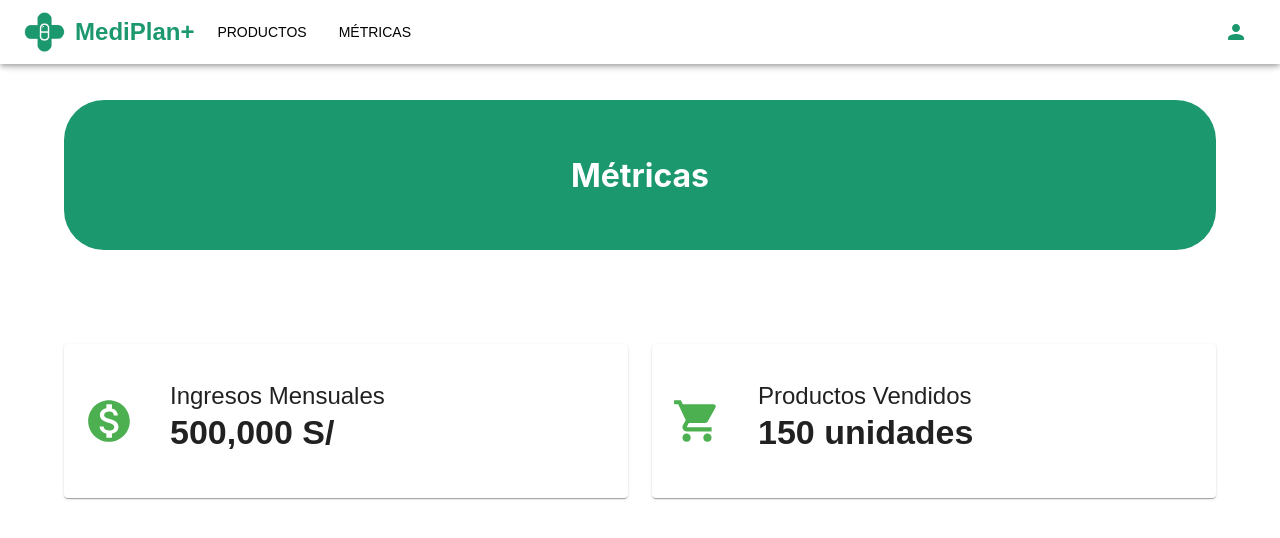
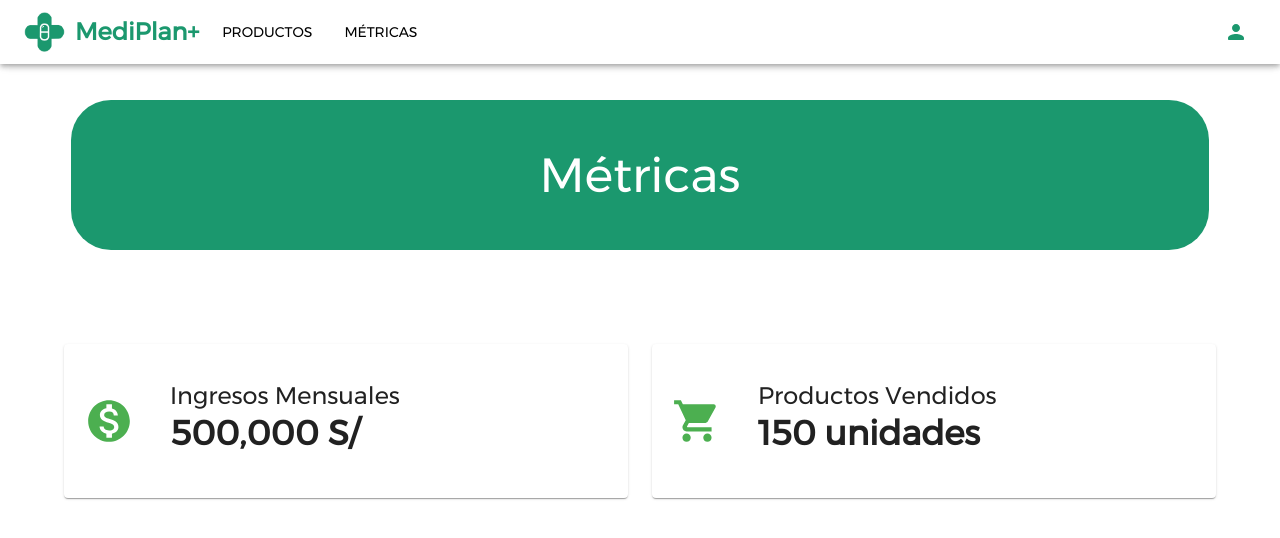
Before and after one commit to MarceCZ/SOFT2_TrabajoIntegrador, a React (Create React App) app: page /metricsbusiness in a window 1280 px wide. Shown: the top 538 px of the page. Built offline with nearby package versions, Linux system fonts and the light colour scheme; no server answers.

Commit message:
set global font

```diff
--- a/src/App.css
+++ b/src/App.css
@@ -36,19 +36,3 @@
     transform: rotate(360deg);
   }
 }
-
-@font-face {
-  font-family: 'Gontserrat';
-  src: url('./fonts/GontserratRegular.ttf') format('truetype')
-}
-
-
-* {
-  font-family: 'Gontserrat' !important;
-}
-
-body {
-  margin: 0;
-  overflow-x: hidden;
-  font-family: 'Gontserrat', sans-serif;
-}
--- a/src/components/BusinessHeader.jsx
+++ b/src/components/BusinessHeader.jsx
@@ -31,7 +31,6 @@ const BusinessHeader = () => {
               variant="h5"
               sx={{
                 fontWeight: 'bold',
-                fontFamily: 'Gontserrat, sans-serif',
               }}
             >
               MediPlan+
--- a/src/components/Header.jsx
+++ b/src/components/Header.jsx
@@ -43,7 +43,6 @@ const Header = () => {
               variant="h5"
               sx={{
                 fontWeight: 'bold',
-                fontFamily: 'Gontserrat, sans-serif',
               }}
             >
               MediPlan+
--- a/src/index.css
+++ b/src/index.css
@@ -1,13 +1,4 @@
-body {
-  margin: 0;
-  font-family: -apple-system, BlinkMacSystemFont, 'Segoe UI', 'Roboto', 'Oxygen',
-    'Ubuntu', 'Cantarell', 'Fira Sans', 'Droid Sans', 'Helvetica Neue',
-    sans-serif;
-  -webkit-font-smoothing: antialiased;
-  -moz-osx-font-smoothing: grayscale;
+@font-face {
+  font-family: 'Gontserrat';
+  src: url('./fonts/GontserratRegular.ttf') format('truetype')
 }
-
-code {
-  font-family: source-code-pro, Menlo, Monaco, Consolas, 'Courier New',
-    monospace;
-}
--- a/src/pages/BusinessMetricsPage.jsx
+++ b/src/pages/BusinessMetricsPage.jsx
@@ -1,5 +1,5 @@
 import BusinessHeader from '../components/BusinessHeader';
-import { Container,Box, Grid, Toolbar } from '@mui/material';
+import { Container,Box, Grid, Toolbar, Typography } from '@mui/material';
 import * as React from 'react';
 import { useState, useEffect } from 'react';
 import MonetizationOnIcon from '@mui/icons-material/MonetizationOn';
@@ -44,8 +44,8 @@ const BusinessMetricsPage = () => {
           margin: '0 auto',
           borderRadius: '40px',
         }}
-      ><h1 style={{ textAlign: 'center', margin: 0}}>Métricas</h1 >
-      <h4 style={{ textAlign: 'center', margin: 0}}>{nombreBotica}</h4 >
+      ><Typography variant='h3' sx={{ textAlign: 'center', margin: 0}}>Métricas</Typography >
+      <Typography variant='h4' sx={{ textAlign: 'center', margin: 0}}>{nombreBotica}</Typography >
       </Box>
       <Toolbar/>
         <Container sx={{ display: 'flex', flexDirection: 'column', mt: '30px', mb: '50px' }}>
--- a/src/pages/BusinessProductsPage.jsx
+++ b/src/pages/BusinessProductsPage.jsx
@@ -1,5 +1,5 @@
 import BusinessHeader from '../components/BusinessHeader';
-import { Container, Box,} from '@mui/material';
+import { Container, Box, Typography} from '@mui/material';
 import * as React from 'react';
 import Button from '@mui/material/Button';
 import TablaProductos from '../components/ProductTable/TablaProducto';
@@ -81,8 +81,12 @@ const BusinessProductsPage = () => {
           margin: '0 auto',
           borderRadius: '40px',
         }}
-      ><h1 style={{ textAlign: 'center', margin: 0}}>Productos</h1 >
-      <h4 style={{ textAlign: 'center', margin: 0}}>{nombreBotica}</h4 >
+      ><Typography variant="h3" sx={{ textAlign: 'center', margin: 0 }}>
+        Productos
+      </Typography>
+      <Typography variant="h4" sx={{ textAlign: 'center', margin: 0 }}>
+        {nombreBotica}
+      </Typography>
       </Box>
       <Container sx={{ display: 'flex', flexDirection: 'column', mt: '30px', mb: '50px' }}>
         <Box sx={{ display: 'flex', justifyContent: 'center', mb: '25px' }}>
--- a/src/themes/theme.js
+++ b/src/themes/theme.js
@@ -2,7 +2,7 @@ import { createTheme } from '@mui/material/styles';
 
 const theme = createTheme({
   typography: {
-    fontFamily: 'Gontserrat, sans-serif',
+    fontFamily: 'Gontserrat',
   },
 });
 
```
